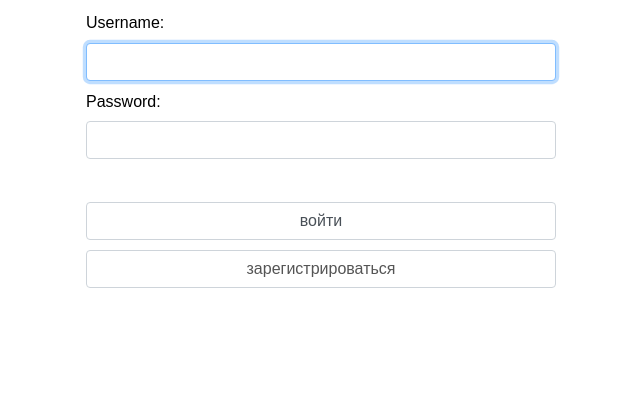
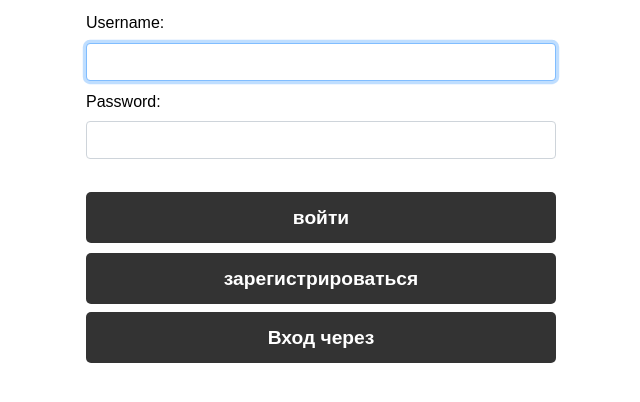
Before and after one commit to halexx7/logistic_Dj, a Django app: page /auth/login/ in a window 1280 px wide. Shown: the part 171-573 px from the top of the page, without its empty margins (319-959 px from the left). Run offline with Django 3.2, Linux system fonts and the light colour scheme; parts of the project's set-up code (start-up, migrations or seed data) failed here and were passed over; some libraries are stand-ins or nearby versions.

Commit message:
lesson_10. Social auth

```diff
--- a/authnapp/models.py
+++ b/authnapp/models.py
@@ -7,7 +7,7 @@
 
 class ShopUser(AbstractUser):
     avatar = models.ImageField(upload_to="users_avatars", blank=True)
-    age = models.PositiveIntegerField(verbose_name="возраст")
+    age = models.PositiveIntegerField(verbose_name="возраст", default=18)
     activation_key = models.CharField(verbose_name="ключ подтверждения", max_length=128, blank=True)
     activation_key_expires = models.DateTimeField(
         verbose_name="актуальность ключа", default=(now() + timedelta(hours=48))
--- a/authnapp/templates/authnapp/login.html
+++ b/authnapp/templates/authnapp/login.html
@@ -6,17 +6,17 @@
 <form class="form-horizontal" action="{% url 'auth:login' %}" method="post">
     {% csrf_token %}
     {% if next_page %}
-        <input type="hidden" name="next_page" value="{{ next_page }}">
+    <input type="hidden" name="next_page" value="{{ next_page }}">
     {% endif %}
     {{ login_form.as_p }}
     <br>
-    <input class="form-control" type="submit" value="войти">
+    <input class="btn btn-outline-primary btn-block" type="submit" value="войти">
 </form>
-
-<button class="btn-round form-control">
-    <a href="{% url 'auth:register' %}" class="">
-        зарегистрироваться
-    </a>
-</button>
+<a href="{% url 'auth:register' %}" class="btn btn-outline-secondary btn-block" role="button">
+    зарегистрироваться
+</a>
+<a href="{% url 'social:begin' 'vk-oauth2' %}?next=/" class="btn btn-primary btn-block" role="button">
+    Вход через <i class="fa fa-vk" aria-hidden="true"></i>
+</a>
 
 {% endblock content %}
--- a/authnapp/views.py
+++ b/authnapp/views.py
@@ -86,7 +86,7 @@
             print(f"user {user} is activated")
             user.is_active = True
             user.save()
-            auth.login(request, user)
+            auth.login(request, user, backend="django.contrib.auth.backends.ModelBackend")
 
             return render(request, "authnapp/verification.html")
         print(f"error activation user: {user}")
--- a/logistic/urls.py
+++ b/logistic/urls.py
@@ -1,7 +1,7 @@
 from django.conf import settings
 from django.conf.urls import include
 from django.conf.urls.static import static
-from django.urls import re_path
+from django.urls import path, re_path
 
 import mainapp.views as mainapp
 
@@ -15,6 +15,7 @@
     re_path(r"^auth/", include("authnapp.urls", namespace="auth")),
     re_path(r"^basket/", include("basketapp.urls", namespace="basket")),
     re_path(r"^admin/", include("adminapp.urls", namespace="admin")),
+    path("", include("social_django.urls", namespace="social")),
 ]
 
 if settings.DEBUG:
```
Also changed, not shown: logistic/settings.py (+25 -0 lines), requirements.txt (+27 -0 lines), authnapp/migrations/0003_default_age.py (added), 1 other file.
